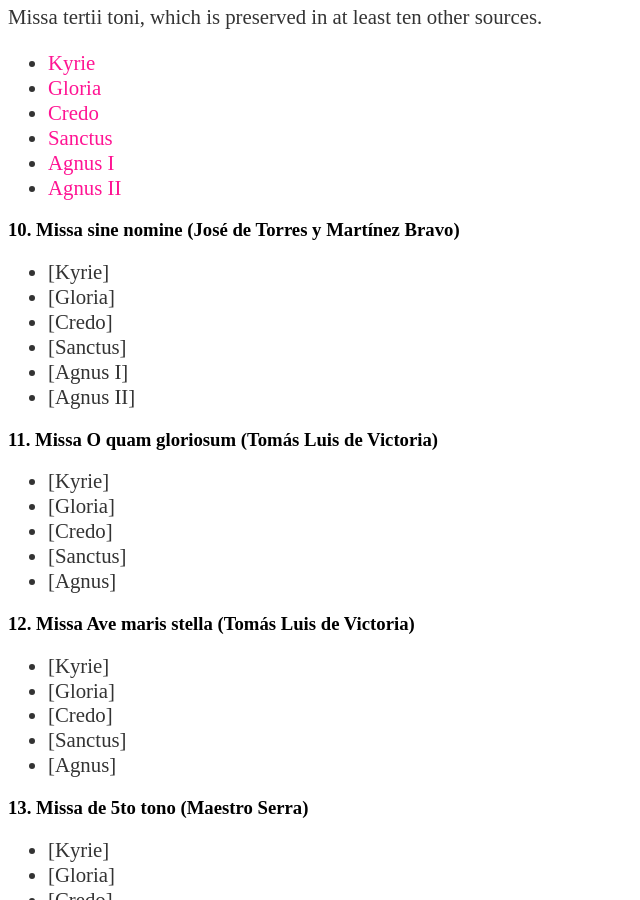
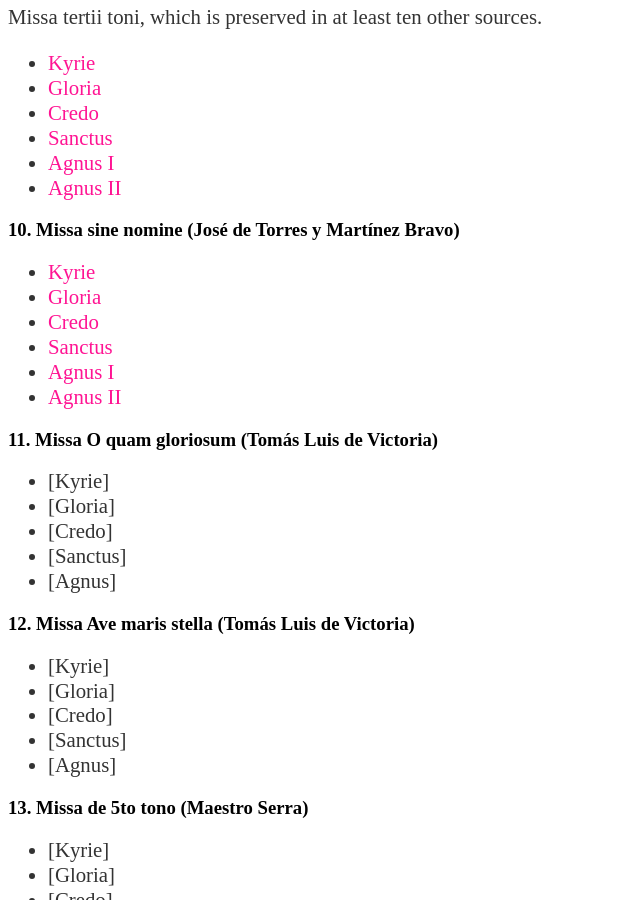
Before and after one commit to martha-thomae/martha-thomae.github.io, a Jekyll site: the page built from projects/guatemala.md, in a window 1280 px wide and 900 px high, scrolled down 3414 px. Shown: the whole window, without its empty margins (0-640 px from the left). Built offline with Jekyll 4.4.1, drawn with Linux system fonts in a browser that asks for light colours; some of the changed lines change nothing that is shown.

Commit message:
Add links to mass 10

```diff
--- a/projects/guatemala.md
+++ b/projects/guatemala.md
@@ -97,12 +97,12 @@
 - [Agnus II](https://mei-friend.mdw.ac.at/?file=https://raw.githubusercontent.com/martha-thomae/GuatC1/refs/heads/main/07_Giovanni-Pierluigi-da-Palestrina_Mass/Missa9.6_AgnusII_FullMovement_f70v-71r_MENSURAL_FULLSCORE.xml&scale=31&breaks=none&select=PART0906de42-7bc1-47c4-afe7-5f04e6bcfcd4_A414df90d-62e4-4ef5-bb1c-111946ffc5aa&page=1&speed=true&notationOrientation=left&notationProportion=0.32&facsimileOrientation=bottom&facsimileProportion=0.54)
 
 ### 10. Missa sine nomine (José de Torres y Martínez Bravo)
-- [Kyrie]
-- [Gloria]
-- [Credo]
-- [Sanctus]
-- [Agnus I]
-- [Agnus II]
+- [Kyrie](https://mei-friend.mdw.ac.at/?file=https://raw.githubusercontent.com/martha-thomae/GuatC1/refs/heads/main/07_Giovanni-Pierluigi-da-Palestrina_Mass/Missa10.1_Kyrie_FullMovement_f71v-73r_MENSURAL_SCORE.xml&scale=31&breaks=none&select=PART0906de42-7bc1-47c4-afe7-5f04e6bcfcd4_A414df90d-62e4-4ef5-bb1c-111946ffc5aa&page=1&speed=true&notationOrientation=left&notationProportion=0.32&facsimileOrientation=bottom&facsimileProportion=0.54)
+- [Gloria](https://mei-friend.mdw.ac.at/?file=https://raw.githubusercontent.com/martha-thomae/GuatC1/refs/heads/main/07_Giovanni-Pierluigi-da-Palestrina_Mass/Missa10.2_Gloria_FullMovement_f73v-76r_MENSURAL_SCORE.xml&scale=31&breaks=none&select=PART0906de42-7bc1-47c4-afe7-5f04e6bcfcd4_A414df90d-62e4-4ef5-bb1c-111946ffc5aa&page=1&speed=true&notationOrientation=left&notationProportion=0.32&facsimileOrientation=bottom&facsimileProportion=0.54)
+- [Credo](https://mei-friend.mdw.ac.at/?file=https://raw.githubusercontent.com/martha-thomae/GuatC1/refs/heads/main/07_Giovanni-Pierluigi-da-Palestrina_Mass/Missa10.3_Credo_FullMovement_f76v-81r_MENSURAL_SCORE.xml&scale=31&breaks=none&select=PART0906de42-7bc1-47c4-afe7-5f04e6bcfcd4_A414df90d-62e4-4ef5-bb1c-111946ffc5aa&page=1&speed=true&notationOrientation=left&notationProportion=0.32&facsimileOrientation=bottom&facsimileProportion=0.54)
+- [Sanctus](https://mei-friend.mdw.ac.at/?file=https://raw.githubusercontent.com/martha-thomae/GuatC1/refs/heads/main/07_Giovanni-Pierluigi-da-Palestrina_Mass/Missa10.4_Sanctus_FullMovement_f81v-83r_MENSURAL_SCORE.xml&scale=31&breaks=none&select=PART0906de42-7bc1-47c4-afe7-5f04e6bcfcd4_A414df90d-62e4-4ef5-bb1c-111946ffc5aa&page=1&speed=true&notationOrientation=left&notationProportion=0.32&facsimileOrientation=bottom&facsimileProportion=0.54)
+- [Agnus I](https://mei-friend.mdw.ac.at/?file=https://raw.githubusercontent.com/martha-thomae/GuatC1/refs/heads/main/07_Giovanni-Pierluigi-da-Palestrina_Mass/Missa10.5_AgnusI_FullMovement_f83v-84r_MENSURAL_SCORE.xml&scale=31&breaks=none&select=PART0906de42-7bc1-47c4-afe7-5f04e6bcfcd4_A414df90d-62e4-4ef5-bb1c-111946ffc5aa&page=1&speed=true&notationOrientation=left&notationProportion=0.32&facsimileOrientation=bottom&facsimileProportion=0.54)
+- [Agnus II](https://mei-friend.mdw.ac.at/?file=https://raw.githubusercontent.com/martha-thomae/GuatC1/refs/heads/main/07_Giovanni-Pierluigi-da-Palestrina_Mass/Missa10.6_AgnusII_FullMovement_f84v-85r_MENSURAL_SCORE.xml&scale=31&breaks=none&select=PART0906de42-7bc1-47c4-afe7-5f04e6bcfcd4_A414df90d-62e4-4ef5-bb1c-111946ffc5aa&page=1&speed=true&notationOrientation=left&notationProportion=0.32&facsimileOrientation=bottom&facsimileProportion=0.54)
 
 ### 11. Missa O quam gloriosum (Tomás Luis de Victoria)
 - [Kyrie]
```
